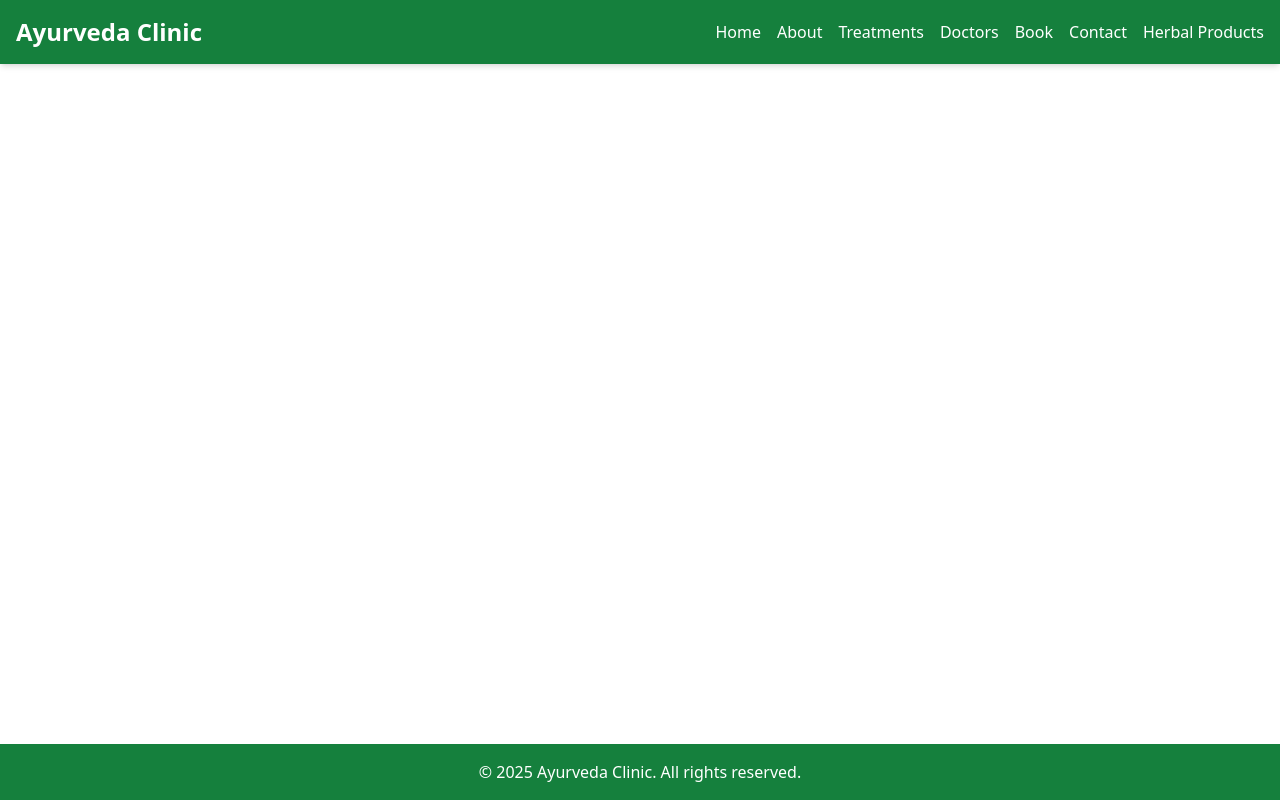
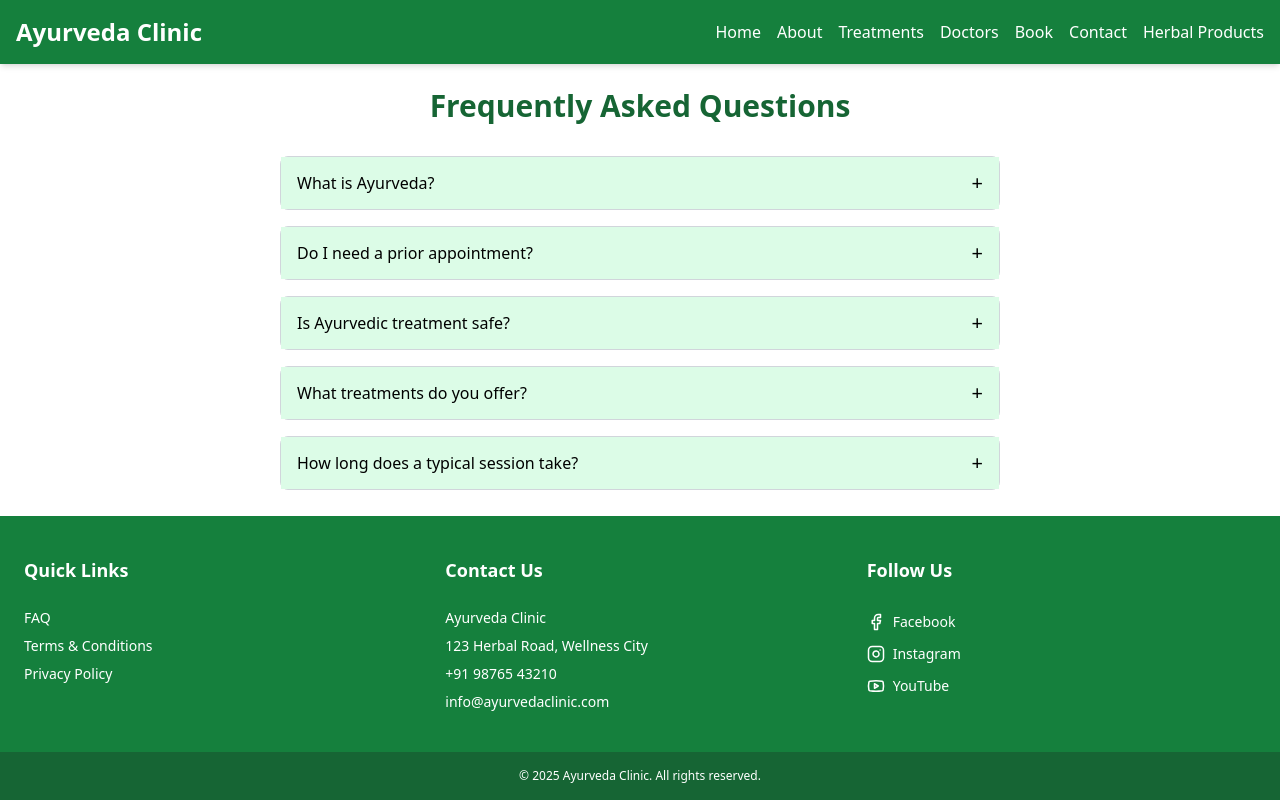
Before and after one commit to Tushar-1745/ayurveda-clinic, a React (Create React App) app: page /faq in a window 1280 px wide. Built offline with nearby package versions, Linux system fonts and the light colour scheme.

Commit message:
updated footer

```diff
--- a/package.json
+++ b/package.json
@@ -10,6 +10,7 @@
     "@testing-library/user-event": "^13.5.0",
     "aos": "^2.3.4",
     "framer-motion": "^12.17.0",
+    "lucide-react": "^0.514.0",
     "react": "^18.3.1",
     "react-dom": "^18.3.1",
     "react-icons": "^5.5.0",
--- a/src/App.js
+++ b/src/App.js
@@ -12,6 +12,7 @@ import Doctors from './pages/Doctors';
 import BookAppointment from './pages/BookAppointment';
 import Treatments from './pages/Treatments';
 import HerbalProducts from './pages/HerbalProducts';
+import FAQ from './pages/FAQ';
 
 function App() {
   useEffect(() => {
@@ -34,6 +35,7 @@ function App() {
             <Route path="/treatments" element={<Treatments />} />
             <Route path="/book" element={<BookAppointment />} />
             <Route path="/doctors" element={<Doctors />} />
+            <Route path="/faq" element={<FAQ/>}/>
           </Routes>
         </main>
 
--- a/src/components/Footer.jsx
+++ b/src/components/Footer.jsx
@@ -1,9 +1,65 @@
 import React from 'react';
+import { Link } from 'react-router-dom';
+import { Facebook, Instagram, Youtube } from 'lucide-react';
 
 const Footer = () => {
   return (
-    <footer className="bg-green-700 text-white text-center p-4">
-      <p>&copy; {new Date().getFullYear()} Ayurveda Clinic. All rights reserved.</p>
+    <footer className="bg-green-700 text-white text-sm">
+      {/* Grid Container */}
+      <div className="max-w-screen-xl mx-auto px-6 py-10">
+        <div className="grid grid-cols-1 sm:grid-cols-2 md:grid-cols-3 gap-8 justify-between">
+          {/* Column 1: Quick Links */}
+          <div className="flex flex-col gap-2">
+            <h3 className="text-lg font-semibold mb-4">Quick Links</h3>
+            <Link to="/faq" className="hover:text-yellow-300 transition duration-300">FAQ</Link>
+            <Link to="/terms" className="hover:text-yellow-300 transition duration-300">Terms & Conditions</Link>
+            <Link to="/privacy" className="hover:text-yellow-300 transition duration-300">Privacy Policy</Link>
+          </div>
+
+          {/* Column 2: Contact Info */}
+          <div className="flex flex-col gap-2">
+            <h3 className="text-lg font-semibold mb-4">Contact Us</h3>
+            <span>Ayurveda Clinic</span>
+            <span>123 Herbal Road, Wellness City</span>
+            <span>+91 98765 43210</span>
+            <span>info@ayurvedaclinic.com</span>
+          </div>
+
+          {/* Column 3: Social Media */}
+          <div className="flex flex-col gap-3">
+            <h3 className="text-lg font-semibold mb-4">Follow Us</h3>
+            <a
+              href="https://facebook.com"
+              target="_blank"
+              rel="noopener noreferrer"
+              className="flex items-center gap-2 hover:text-yellow-300 transition duration-300"
+            >
+              <Facebook size={18} /> Facebook
+            </a>
+            <a
+              href="https://instagram.com"
+              target="_blank"
+              rel="noopener noreferrer"
+              className="flex items-center gap-2 hover:text-yellow-300 transition duration-300"
+            >
+              <Instagram size={18} /> Instagram
+            </a>
+            <a
+              href="https://youtube.com"
+              target="_blank"
+              rel="noopener noreferrer"
+              className="flex items-center gap-2 hover:text-yellow-300 transition duration-300"
+            >
+              <Youtube size={18} /> YouTube
+            </a>
+          </div>
+        </div>
+      </div>
+
+      {/* Bottom Bar */}
+      <div className="bg-green-800 text-center py-4 text-xs">
+        &copy; {new Date().getFullYear()} Ayurveda Clinic. All rights reserved.
+      </div>
     </footer>
   );
 };
--- /dev/null
+++ b/src/pages/FAQ.jsx
@@ -0,0 +1,56 @@
+import React, { useState } from 'react';
+
+const faqData = [
+  {
+    question: "What is Ayurveda?",
+    answer: "Ayurveda is an ancient system of medicine that promotes holistic healing through natural therapies, diet, and lifestyle changes."
+  },
+  {
+    question: "Do I need a prior appointment?",
+    answer: "Yes, we recommend booking an appointment in advance to ensure a dedicated consultation slot."
+  },
+  {
+    question: "Is Ayurvedic treatment safe?",
+    answer: "Yes, when supervised by certified practitioners, Ayurvedic treatments are safe and have minimal side effects."
+  },
+  {
+    question: "What treatments do you offer?",
+    answer: "We offer Panchakarma, detox therapies, rejuvenation packages, joint pain therapy, skin care, and more."
+  },
+  {
+    question: "How long does a typical session take?",
+    answer: "Sessions typically last between 30 to 90 minutes depending on the treatment type."
+  }
+];
+
+export default function FAQ() {
+  const [openIndex, setOpenIndex] = useState(null);
+
+  const toggle = index => {
+    setOpenIndex(prev => (prev === index ? null : index));
+  };
+
+  return (
+    <div className="max-w-3xl mx-auto p-6">
+      <h2 className="text-3xl font-bold text-center text-green-800 mb-8">Frequently Asked Questions</h2>
+      <div className="space-y-4">
+        {faqData.map((faq, index) => (
+          <div key={index} className="border border-gray-300 rounded-lg">
+            <button
+              onClick={() => toggle(index)}
+              className="w-full text-left px-4 py-3 flex justify-between items-center bg-green-100 hover:bg-green-200 transition"
+            >
+              <span className="font-medium">{faq.question}</span>
+              <span className="text-xl">{openIndex === index ? '-' : '+'}</span>
+            </button>
+            {openIndex === index && (
+              <div className="px-4 py-3 text-gray-700 bg-white">
+                {faq.answer}
+              </div>
+            )}
+          </div>
+        ))}
+      </div>
+    </div>
+  );
+}
```
Also changed, not shown: 1 other file (tests, documents, lock files or other folders).
